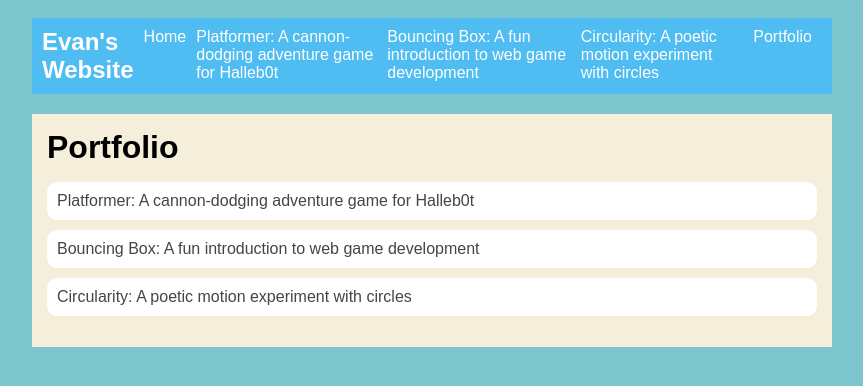
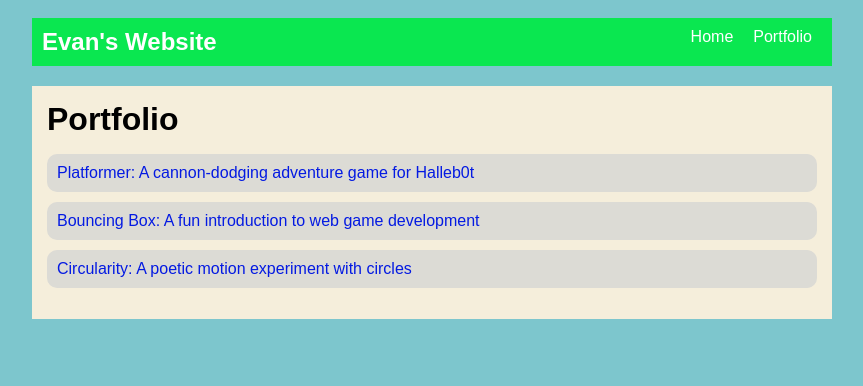
Before and after one commit to EvanLaiche1/EvanLaiche1.github.io, a plain HTML site: page portfolio.html in a window 1280 px wide. Shown: the whole page, without its empty margins (208-1071 px from the left). Drawn offline with Linux system fonts and the light colour scheme.

Commit message:
add junk

```diff
--- a/portfolio.html
+++ b/portfolio.html
@@ -14,13 +14,7 @@
           <li class="nav-li">
             <a href="index.html">Home</a>
           </li>
-<a href="fsd-projects/platformer/">Platformer: A cannon-dodging adventure game for Halleb0t</a>
-</li>
-<li>
-  <a href="fsd-projects/bouncing-box/">Bouncing Box: A fun introduction to web game development</a>
-</li>
-<li>
-  <a href="fsd-projects/circularity/">Circularity: A poetic motion experiment with circles</a>
+
           <li class="nav-li">
             <a href="portfolio.html">Portfolio</a>
           </li>
@@ -32,13 +26,19 @@
           <h1>Portfolio</h1>
           <ul id="portfolio">
             <li>
-  <a href="fsd-projects/platformer/">Platformer: A cannon-dodging adventure game for Halleb0t</a>
+              <a href="fsd-projects/platformer/"
+                >Platformer: A cannon-dodging adventure game for Halleb0t</a
+              >
             </li>
             <li>
-  <a href="fsd-projects/bouncing-box/">Bouncing Box: A fun introduction to web game development</a>
+              <a href="fsd-projects/bouncing-box/"
+                >Bouncing Box: A fun introduction to web game development</a
+              >
             </li>
             <li>
-  <a href="fsd-projects/circularity/">Circularity: A poetic motion experiment with circles</a>
+              <a href="fsd-projects/circularity/"
+                >Circularity: A poetic motion experiment with circles</a
+              >
             </li>
           </ul>
         </div>
--- a/style.css
+++ b/style.css
@@ -12,7 +12,7 @@ body {
 
 /* navigation menu */
 nav {
-    background: rgb(79, 188, 242);
+    background: rgb(10, 231, 80);
     margin: 0 auto;
     display: flex;
     padding: 10px;
@@ -86,17 +86,17 @@ h2, h3 {
 }
 
 #portfolio li {
-  background: #fff;
+  background: #dcdbd5;
   padding: 10px;
   border-radius: 10px;
   margin-bottom: 10px;
 }
 
 #portfolio li:hover {
-  background: #eee;
+  background: #070004;
 }
 
 #portfolio a {
   text-decoration: none;
-  color: #454545;
+  color: #041ae2;
 }
```
Lines whose indentation alone changed are shown as unchanged.
